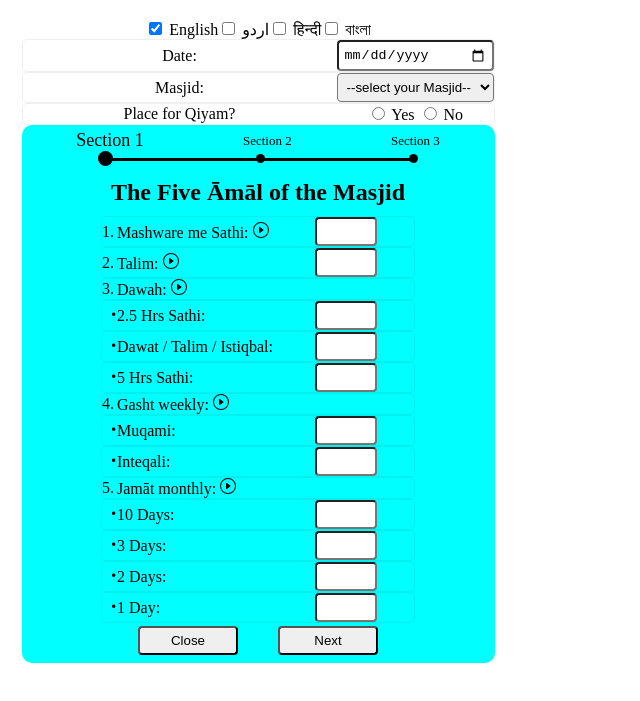
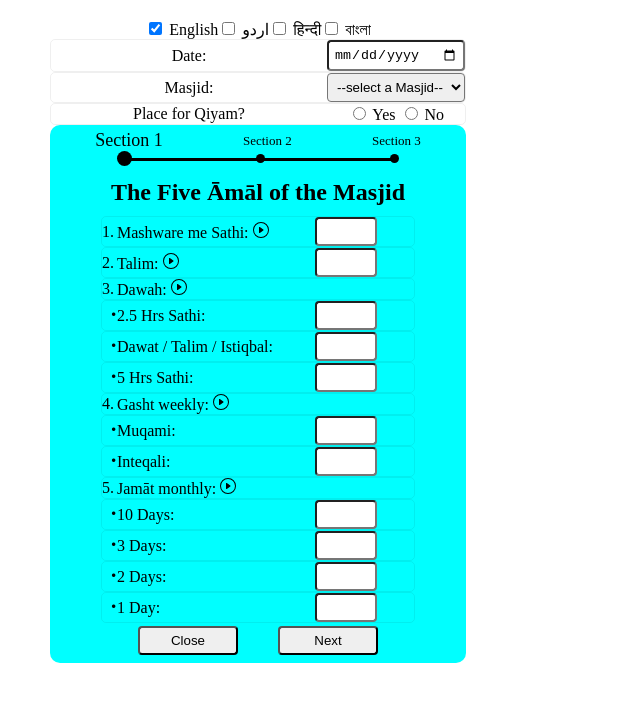
Before and after one commit to hussainibs008/Tabligh-Logs, a plain HTML site: page Monthly Form.html in a window 1280 px wide. Shown: the part 69-770 px from the top of the page, without its empty margins (0-640 px from the left). Drawn offline with nearby package versions, Linux system fonts and the light colour scheme.

Commit message:
Add files via upload

```diff
--- a/Monthly Form.html
+++ b/Monthly Form.html
@@ -225,7 +225,7 @@
                     <div class="bengali">মসজিদের নাম</div>
                 </div>
                 <select name="masjid" id="masjidDD" required>
-                    <option value="not selected" selected>--select your Masjid--</option>
+                    <option value="not selected" selected disabled>--select a Masjid--</option>
                     <option value="ABC">Masjid ABC</option>
                     <option value="XYZ">Masjid XYZ</option>
                 </select>
```
